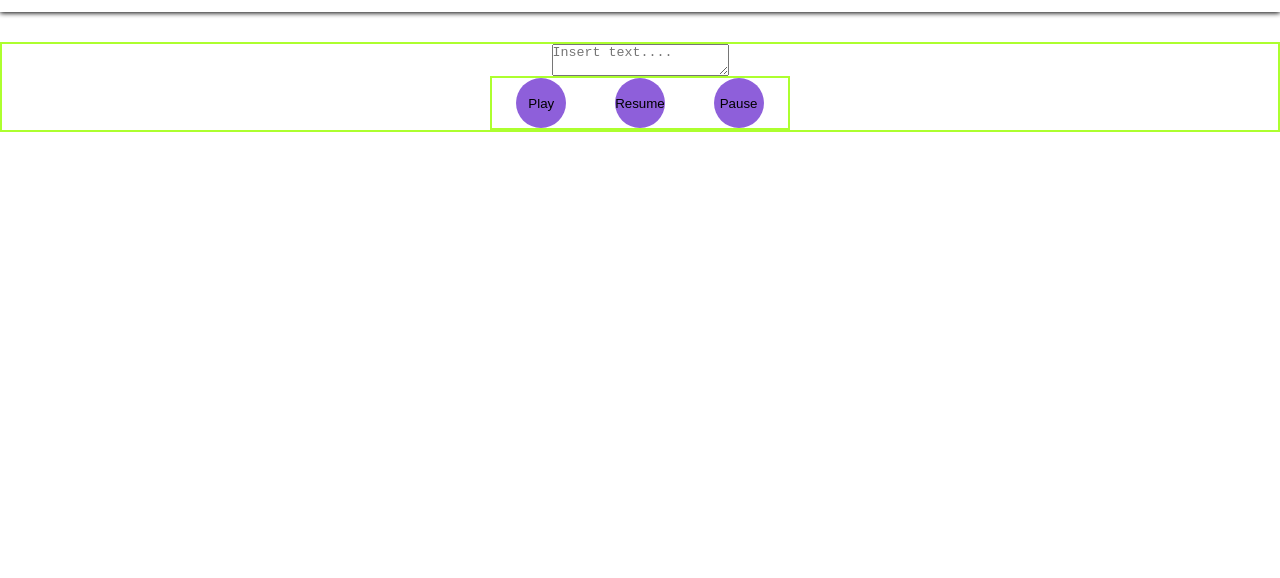
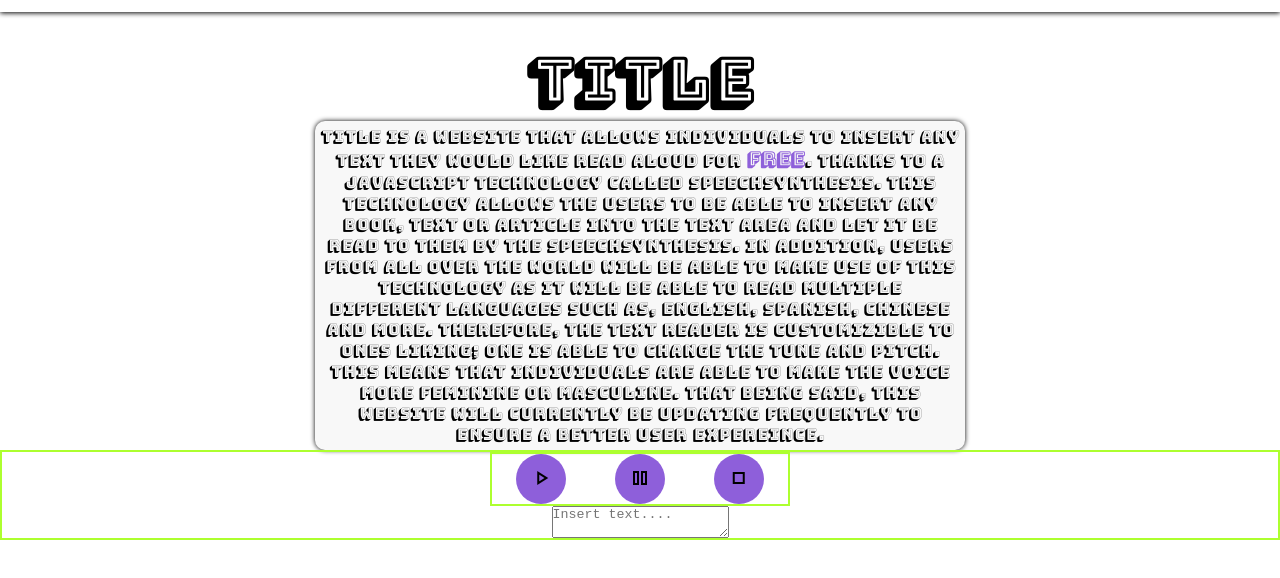
Before and after one commit to Rllopez0410/text-reader-website, a plain HTML site: page index.html in a window 1280 px wide. Shown: the part 48-626 px from the top of the page. Drawn offline with nearby package versions, Linux system fonts and the light colour scheme; files that its build step writes are made by us from their sources.

Commit message:
Update index.html
linked the material symbols from google to use certain icons in addition to writing out a brief paragraph about the website.

```diff
--- a/index.html
+++ b/index.html
@@ -6,6 +6,7 @@
     <meta name="viewport" content="width=device-width, initial-scale=1.0">
     <title>Document</title>
     <link rel="stylesheet" href="style.css">
+    <link rel="stylesheet" href="https://fonts.googleapis.com/css2?family=Material+Symbols+Sharp:opsz,wght,FILL,GRAD@20..48,100..700,0..1,-50..200" />
 </head>
 <body>
     <nav>
@@ -22,21 +23,41 @@
         <div class="gear-container">
             <img class="gear" src="gear.png" alt="">
         </div>
-
     </nav>
     <header>
-        <h1></h1>
+        <h1>Title</h1>
+        <div class="info">
+            <p>
+                Title is a website that allows individuals to insert any text they would like read aloud for <strong>free</strong>.
+                Thanks to a javascript technology called speechsynthesis. This technology allows the users to
+                be able to insert any book, text or article into the text area and let it be read to them by
+                the speechsynthesis. In addition, users from all over the world will be able to make use of
+                this technology as it will be able to read multiple different languages such as, english, spanish,
+                chinese and more. Therefore, the text reader is customizible to ones liking; one is able to
+                change the tune and pitch. This means that individuals are able to make the voice more feminine or masculine.
+                That being said, this website will currently be updating frequently to ensure a better user expereince.
+            </p>
+        </div>
     </header>
-    <section class="info">
-         <p></p>
-    </section>
-    <main>
+    <main class="main">
+        <div class="buttons">
+            <button id="play">
+                <span class="material-symbols-sharp">
+                    play_arrow
+                    </span>
+            </button>
+            <button id="resume">
+                <span class="material-symbols-sharp">
+                    pause
+                    </span>
+            </button>
+            <button id="pause">
+                <span class="material-symbols-sharp">
+                    stop
+                    </span>
+            </button>
+        </div>
         <textarea name="" id="txt" minlength="1" placeholder="Insert text...." required></textarea>
-            <div class="buttons">
-                <button id="play">Play</button>
-                <button id="resume">Resume</button>
-                <button id="pause">Pause</button>
-            </div>
     </main>
 <script src="script.js"></script>
 </body>
```
